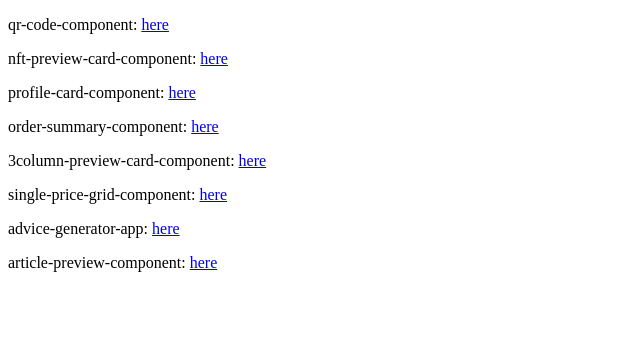
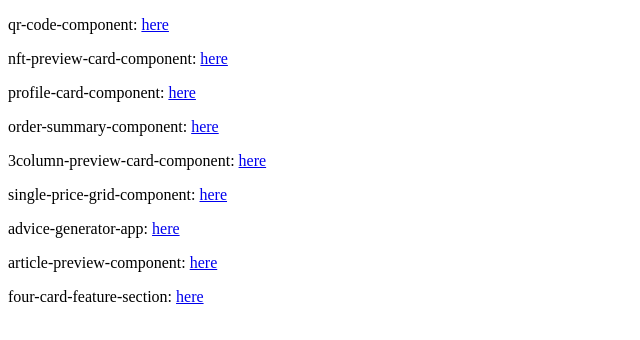
Before and after one commit to jgengo-alt/jgengo-alt.github.io, a plain HTML site: page index.html in a window 1280 px wide. Shown: the whole page, without its empty margins (0-640 px from the left). Drawn offline with Linux system fonts and the light colour scheme.

Commit message:
add into index

```diff
--- a/index.html
+++ b/index.html
@@ -15,5 +15,6 @@
   <p>single-price-grid-component: <a href="./single-price-grid-component/">here</a></p>
   <p>advice-generator-app: <a href="./advice-generator-app/">here</a></p>
   <p>article-preview-component: <a href="./article-preview-component/">here</a></p>
+  <p>four-card-feature-section: <a href="./four-card-feature-section/">here</a></p>
 </body>
 </html>
```
